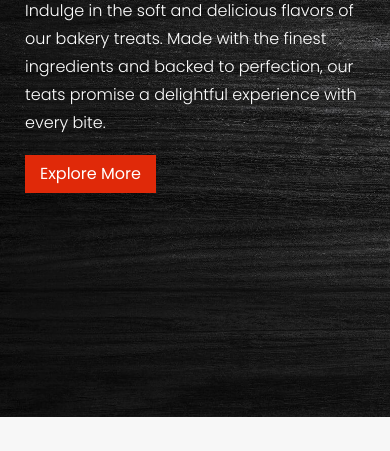
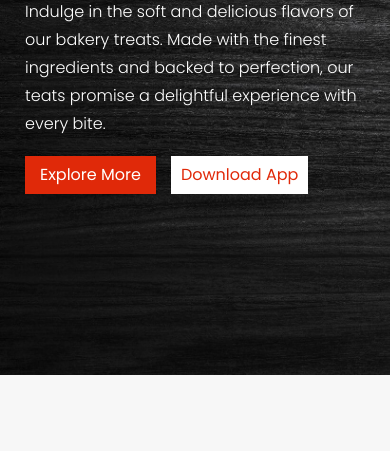
Before and after one commit to Manishrajmr/CrumbellBkery, a plain HTML site: page index.html in a window 390 px wide. Shown: the part 315-766 px from the top of the page. Drawn offline with nearby package versions, Linux system fonts and the light colour scheme.

Commit message:
main/DownloadAppBtn

```diff
--- a/index.css
+++ b/index.css
@@ -222,6 +222,10 @@ body {
     /* background-color: white; */
 }
 
+.buttons{
+    display: flex; gap:37px
+}
+
 .btn{
     background-color: rgb(224, 41, 9);
     color: white;
@@ -234,8 +238,27 @@ body {
     transition: 0.3s;
 }
 
+.app-btn{
+    background-color: white;
+    /* border: 1px solid white; */
+    color: rgb(224, 41, 9);
+    display: flex;
+    align-items: center;
+    gap: 7px;
+    max-width: max-content;
+    padding: 10px 20px;
+    overflow: hidden;
+    transition: 0.3s;
+}
 
-.btn:is(:hover, :focus){ transform: scale(1.05);}
+.app-btn:is(:hover, :focus){ transform: scale(1.05);
+background-color:rgb(224, 41, 9) ;
+color: white;}
+
+
+.btn:is(:hover, :focus){ transform: scale(1.05);
+background-color: white;
+color:rgb(224, 41, 9) ;}
 
 
 @media screen and (max-width:1500px){
@@ -272,6 +295,7 @@ body {
 
 @media screen and (max-width:880px){
 
+
     .hero-content h1{
         padding-top: 7rem;
     }
@@ -299,10 +323,19 @@ body {
     }
 }
 
+@media screen and (max-width:520px){
+    .btn{
+        padding: 5px 15px;
+    }
+    .app-btn{
+        padding: 5px 10px;
+    }
+}
+
 @media screen and (max-width:400px){
     .hero{
         width: 100%;
-        height: 80vh;
+        height: 75vh;
         padding: 0px 25px;
     }
 
@@ -317,15 +350,22 @@ body {
         /* font-size: 67px; */
         font-size: 4rem;
         font-weight: 700;
-        padding-top: 4.5rem;
+        padding-top: 4.6rem;
     }
 
     .btn{
         padding: 5px 15px;
     }
+    .app-btn{
+        padding: 5px 10px;
+    }
 
     .header{
         padding: 5px 18px;
+    }
+
+    .buttons{
+        gap: 15px;
     }
 }
 
--- a/index.html
+++ b/index.html
@@ -53,7 +53,13 @@
                 <h1>SOFT AND <br>DELICIOUS BAKERY <br> ENJOY NOW</h1>
 
                 <p>Indulge in the soft and delicious flavors of our bakery treats. Made with the finest ingredients and backed to perfection, our teats promise a delightful experience with every bite.</p>
-                <a href="" class="btn">Explore More</a>
+
+                <div class="buttons" >
+                    <a href="" class="btn">Explore More</a>
+                    <a href="" class="app-btn">Download App</a>
+
+                </div>
+
             </div>
             <div class="product" >
                 <img src="./images/home-bread.png" width="575px"  alt="">
```
